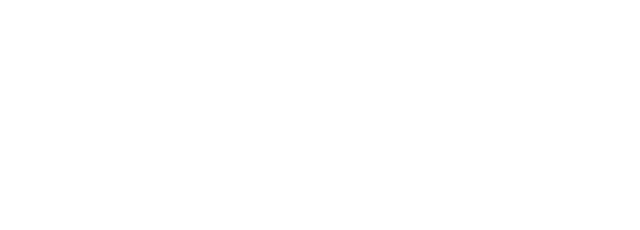
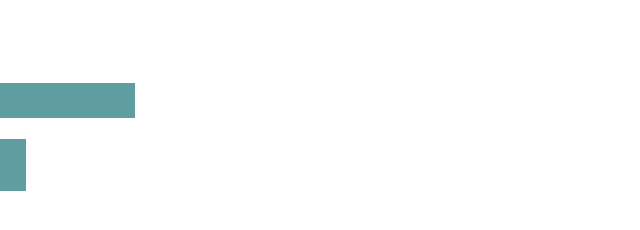
Before and after one commit to JidapaScript/ui, a plain HTML site: page index.html in a window 1280 px wide. Shown: the whole page, without its empty margins (0-640 px from the left). Drawn offline with Linux system fonts and the light colour scheme.

Commit message:
container and top bar commit

```diff
--- a/index.html
+++ b/index.html
@@ -1,9 +1,16 @@
 <html>
   <head>
+
     <link rel="stylesheet" type="text/css" href="style.css">
     <meta charset="utf-8" />
+
   </head>
   <body>
+    <div class="container" id="top-bar">
+      <h1 id="title-week"></h1>
+      <div class="icon" id="messages-button"> </div>
+      <div class="icon" id="calendar-button"> </div>
+    </div>
 
   </body>
 </html>
--- a/style.css
+++ b/style.css
@@ -0,0 +1,26 @@
+body{
+    padding: 0;
+    margin: 0;
+}
+
+.container{
+    border-color:darkred;
+    position: relative;
+    top: 83px;
+    left: 0%;
+    width: 376px;
+}
+
+.container h1{
+    background-color: cadetblue;
+    width: 135;
+    height: 35;
+    left: 0%;
+}
+
+.icon{
+    background-color: cadetblue;
+    width: 26px;
+    height: 26px;
+    right: 100%;
+}
```
